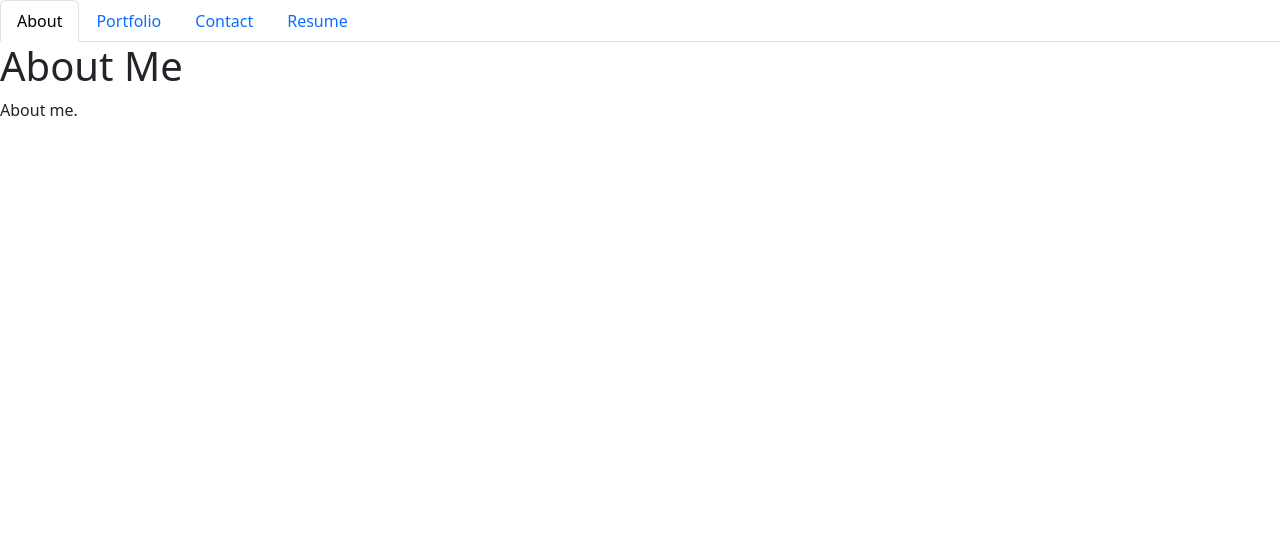
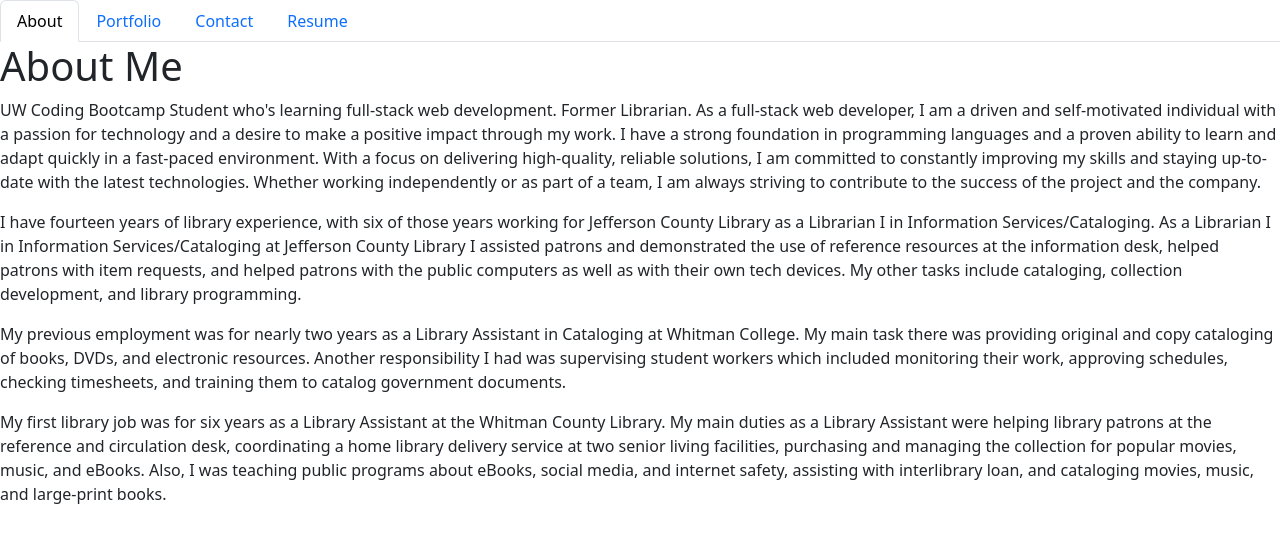
Before and after one commit to andreahergert/portfolio, a React (Create React App) app: page / in a window 1280 px wide. Shown: the top 542 px of the page. Built offline with nearby package versions, Linux system fonts and the light colour scheme.

Commit message:
added about me info to about me page

```diff
--- a/src/components/pages/About.js
+++ b/src/components/pages/About.js
@@ -5,7 +5,16 @@ export default function About() {
     <div>
       <h1>About Me</h1>
       <p>
-        About me.
+        UW Coding Bootcamp Student who's learning full-stack web development. Former Librarian.  As a full-stack web developer, I am a driven and self-motivated individual with a passion for technology and a desire to make a positive impact through my work. I have a strong foundation in programming languages and a proven ability to learn and adapt quickly in a fast-paced environment. With a focus on delivering high-quality, reliable solutions, I am committed to constantly improving my skills and staying up-to-date with the latest technologies. Whether working independently or as part of a team, I am always striving to contribute to the success of the project and the company.
+      </p>
+      <p>
+        I have fourteen years of library experience, with six of those years working for Jefferson County Library as a Librarian I in Information Services/Cataloging. As a Librarian I in Information Services/Cataloging at Jefferson County Library I assisted patrons and demonstrated the use of reference resources at the information desk, helped patrons with item requests, and helped patrons with the public computers as well as with their own tech devices. My other tasks include cataloging, collection development, and library programming.
+      </p>
+      <p>
+        My previous employment was for nearly two years as a Library Assistant in Cataloging at Whitman College. My main task there was providing original and copy cataloging of books, DVDs, and electronic resources. Another responsibility I had was supervising student workers which included monitoring their work, approving schedules, checking timesheets, and training them to catalog government documents.
+      </p>
+      <p>
+        My first library job was for six years as a Library Assistant at the Whitman County Library. My main duties as a Library Assistant were helping library patrons at the reference and circulation desk, coordinating a home library delivery service at two senior living facilities, purchasing and managing the collection for popular movies, music, and eBooks. Also, I was teaching public programs about eBooks, social media, and internet safety, assisting with interlibrary loan, and cataloging movies, music, and large-print books.
       </p>
     </div>
   );
```
